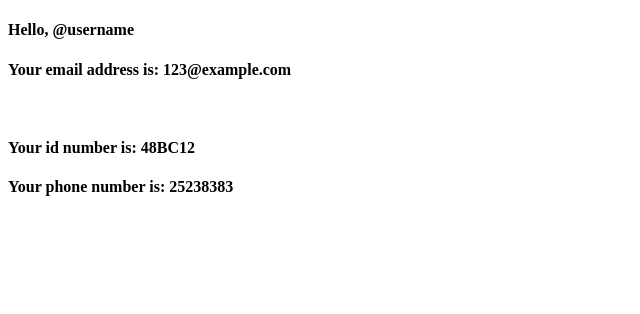
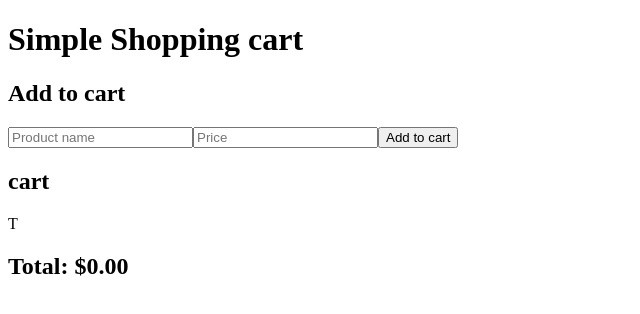
Before and after one commit to RashkaBoy08/react-course, a React (Vite) app: page / in a window 1280 px wide. Shown: the top 314 px of the page, without its empty margins (0-640 px from the left). Built offline with nearby package versions, Linux system fonts and the light colour scheme.

Commit message:
Build shopping cart exercise
Replace the earlier user card components with the shopping cart implementation.

```diff
--- a/src/App.jsx
+++ b/src/App.jsx
@@ -1,18 +1,6 @@
-import Greeting from "./Usercard";
-
+import { ShoppingCart } from "./ShoppingCard";
 function App() {
-  let userName = "@username";
-
-  let email = "123@example.com";
-
-  const idNum = "48BC12";
-  const phone = "25238383";
-
-  return (
-    <>
-      <Greeting userName={userName} email={email} idNum={idNum} phone={phone} />
-    </>
-  );
+  return <ShoppingCart />;
 }
 
 export default App;
--- /dev/null
+++ b/src/ShoppingCard.jsx
@@ -0,0 +1,103 @@
+import { useState } from "react";
+
+export const ShoppingCart = () => {
+  const [cart, setCart] = useState([]);
+  const [productName, setProductName] = useState("");
+  const [price, setPrice] = useState("");
+
+  const AddToCart = () => {
+    if (!productName.trim() || !price) {
+      return;
+    }
+
+    const NewProduct = {
+      id: crypto.randomUUID(),
+      name: productName.trim(),
+      price: Number(price),
+      quantity: 1,
+    };
+
+    setCart([...cart, NewProduct]);
+    console.log(NewProduct);
+
+    setProductName("");
+    setPrice("");
+  };
+
+  const increaseQuantity = (id) => {
+    setCart(
+      cart.map((item) =>
+        item.id === id ? { ...item, quantity: item.quantity + 1 } : item,
+      ),
+    );
+  };
+
+  const decreaseQuantity = (id) => {
+    setCart(
+      cart.map((item) =>
+        item.id === id && item.quantity > 1
+          ? { ...item, quantity: item.quantity - 1 }
+          : item,
+      ),
+    );
+  };
+
+  const removeFromCart = (id) => {
+    setCart(cart.filter((item) => item.id !== id));
+  };
+
+  const totalPrice = cart.reduce(
+    (total, item) => total + item.price * item.quantity,
+    0,
+  );
+
+  // html
+  return (
+    <div>
+      <h1>Simple Shopping cart</h1>
+      <h2>Add to cart</h2>
+
+      <input
+        type="text"
+        placeholder="Product name"
+        onChange={(e) => setProductName(e.target.value)}
+      />
+
+      <input
+        type="number"
+        placeholder="Price"
+        onChange={(e) => setPrice(e.target.value)}
+      />
+
+      <button onClick={AddToCart}>Add to cart</button>
+
+      <h2>cart</h2>
+      {cart.length === 0 ? (
+        <p>T</p>
+      ) : (
+        <ul>
+          {cart.map((item) => (
+            <li key={item.id}>
+              {" "}
+              <strong> {item.name} </strong> - ${item.price.toFixed(2)}{" "}
+              <div>
+                <button onClick={() => decreaseQuantity(item.id)}>-</button>
+
+                <span> {item.quantity} </span>
+
+                <button onClick={() => increaseQuantity(item.id)}>+</button>
+
+                <button onClick={() => removeFromCart(item.id)}>Remove</button>
+              </div>
+              <p>Subtotal: ${(item.price * item.quantity).toFixed(2)}</p>
+            </li>
+          ))}
+        </ul>
+      )}
+
+      <h2>Total: ${totalPrice.toFixed(2)}</h2>
+
+      {/* finish */}
+    </div>
+  );
+};
--- a/src/Usercard.jsx
+++ /dev/null
@@ -1,15 +0,0 @@
-function Greeting(props) {
-  console.log(props);
-
-  return (
-    <>
-      <h4>Hello, {props.userName} </h4>
-      <h4>Your email address is: {props.email} </h4>
-      <br />
-      <h4>Your id number is: {props.idNum} </h4>
-      <h4>Your phone number is: {props.phone} </h4>
-    </>
-  );
-}
-
-export default Greeting;
```
Also changed, not shown: src/Blog.jsx (deleted, +0 -17 lines), src/Footer.jsx (deleted, +0 -14 lines), src/Header.jsx (deleted, +0 -23 lines), src/Post.jsx (deleted, +0 -14 lines).
